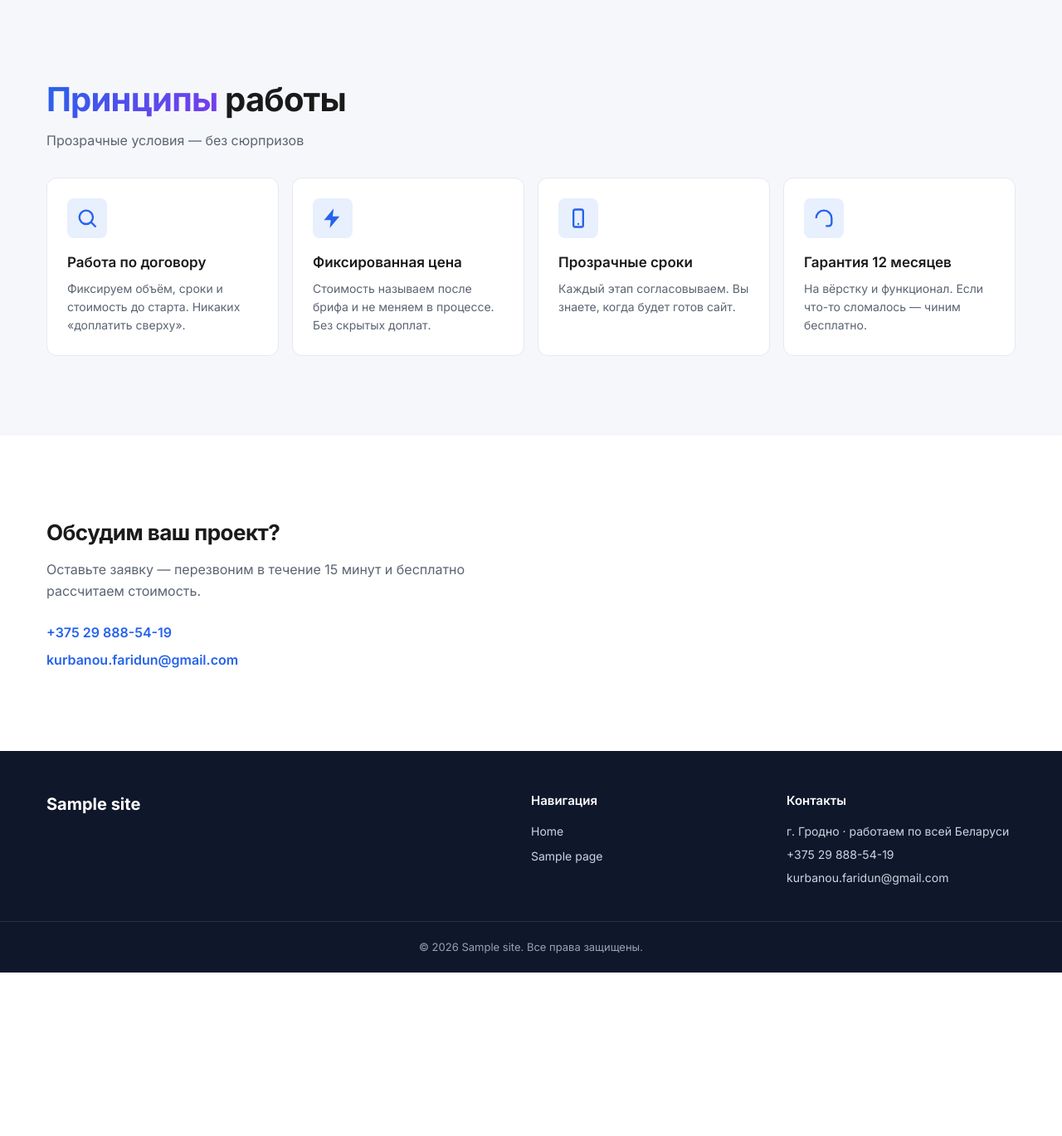
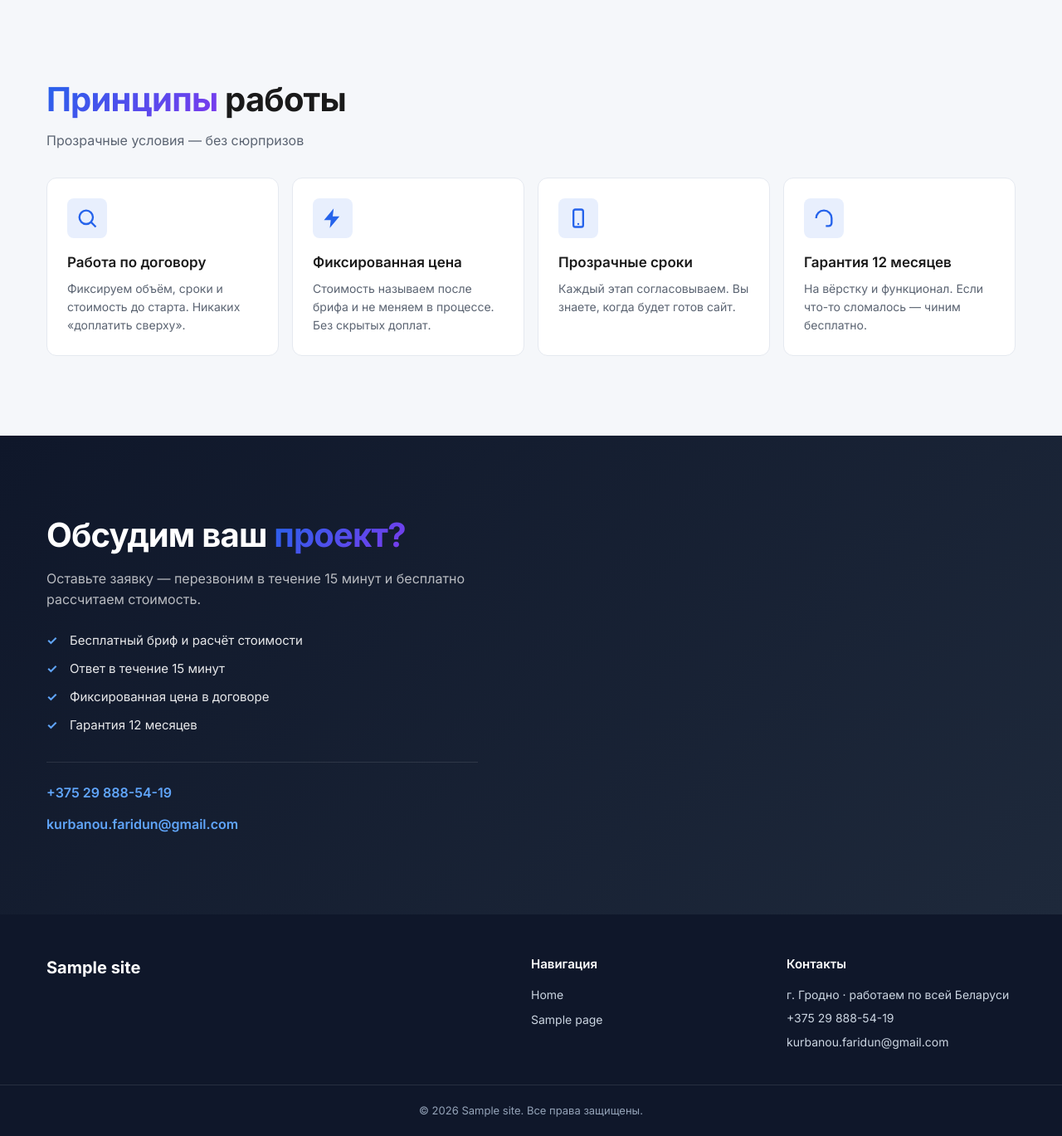
Before and after one commit to Kurbanou/kfn.by, a WordPress theme: template themes/custom/front-page.php in a window 1280 px wide. Shown: the part 3407-4776 px from the top of the page at 83% size. Before the commit the page ends 4579 px from the top, so only its background shows below. Run offline with PHP 8.4 and a stand-in for WordPress, Linux system fonts and the light colour scheme; the site name, menu and one post (Sample post) are stand-ins, and other content is empty.

Commit message:
feat(cta): тёмный градиент + белая карточка формы
- Фон: linear-gradient(135deg, #0f172a, #1e293b)
- Текст: белый (заголовок), светло-серый (описание), синие галочки и контакты
- Форма: белая карточка с глубокой тенью
- Кнопка: яркая, с hover
- Убраны дубли .cta__title / .cta__text
- Разделитель между преимуществами и контактами

```diff
--- a/themes/custom/assets/css/style.css
+++ b/themes/custom/assets/css/style.css
@@ -775,75 +775,185 @@ html.nav-open {
 /* ==========================================================
    CTA / FORM
    ========================================================== */
+.cta {
+  background: linear-gradient(135deg, #0f172a 0%, #1e293b 100%);
+  padding: 80px 0;
+}
+
 .cta__inner {
   display: grid;
-  gap: 32px;
-}
+  gap: 48px;
+}
+
+.cta__content {
+  max-width: 520px;
+}
+
+/* Заголовок — белый */
 .cta__title {
-  font-size: 26px;
+  font-size: 32px;
   font-weight: 700;
-  margin-bottom: 12px;
+  line-height: 1.2;
   letter-spacing: -0.02em;
-}
+  margin-bottom: 16px;
+  color: #fff;
+}
+
+/* Текст — светло-серый */
 .cta__text {
-  color: var(--color-text-muted);
+  font-size: 16px;
+  color: rgba(255, 255, 255, 0.7);
   margin-bottom: 24px;
-}
+  line-height: 1.6;
+}
+
+/* Список преимуществ */
+.cta__benefits {
+  display: flex;
+  flex-direction: column;
+  gap: 10px;
+  margin-bottom: 32px;
+  list-style: none;
+  padding: 0;
+}
+
+.cta__benefits li {
+  position: relative;
+  padding-left: 28px;
+  font-size: 15px;
+  color: rgba(255, 255, 255, 0.9);
+}
+
+.cta__benefits li::before {
+  content: "✓";
+  position: absolute;
+  left: 0;
+  top: 0;
+  font-weight: 700;
+  color: #60a5fa;
+}
+
+/* Контакты */
 .cta__contacts {
+  display: flex;
+  flex-direction: column;
+  gap: 12px;
+  margin-top: 32px;
+  padding-top: 24px;
+  border-top: 1px solid rgba(255, 255, 255, 0.1);
+}
+
+.cta__contacts a {
+  display: inline-flex;
+  align-items: center;
+  gap: 10px;
+  font-weight: 600;
+  font-size: 16px;
+  color: #60a5fa;
+  text-decoration: none;
+  transition: var(--transition);
+}
+
+.cta__contacts a:hover {
+  color: #93c5fd;
+}
+
+/* Карточка формы (CF7) */
+.wpcf7 {
+  background: #fff;
+  border-radius: 20px;
+  padding: 40px;
+  box-shadow: 0 20px 60px rgba(0, 0, 0, 0.5);
+  border: 1px solid rgba(255, 255, 255, 0.1);
+}
+
+.wpcf7-form {
+  display: flex;
+  flex-direction: column;
+  gap: 20px;
+}
+
+.wpcf7-form .form {
+  background: none;
+  border: none;
+  box-shadow: none;
+  padding: 0;
+  gap: 0;
+}
+
+.form__field {
   display: flex;
   flex-direction: column;
   gap: 8px;
-}
-.cta__contacts a {
-  font-weight: 600;
-  color: var(--color-accent);
-}
-.cta__contacts a:hover {
-  text-decoration: underline;
-}
-
-.form {
-  background: #fff;
-  border: 1px solid var(--color-border);
-  border-radius: var(--radius);
-  padding: 24px;
-  display: flex;
-  flex-direction: column;
-  gap: 16px;
-}
-.form__field {
-  display: flex;
-  flex-direction: column;
-  gap: 6px;
-}
+  margin-bottom: 20px;
+}
+
 .form__label {
-  font-size: 13px;
-  font-weight: 600;
-  color: var(--color-text-muted);
-}
+  font-size: 14px;
+  font-weight: 600;
+  color: var(--color-text);
+}
+
 .form__input {
   width: 100%;
-  padding: 12px 14px;
+  padding: 14px 18px;
   font: inherit;
   font-size: 15px;
-  border: 1px solid var(--color-border);
+  border: 1.5px solid var(--color-border);
   border-radius: var(--radius-sm);
-  background: #fff;
+  background: #fafbfc;
   transition: var(--transition);
 }
+
+.form__input:hover {
+  border-color: #cbd5e1;
+}
+
 .form__input:focus {
   outline: none;
   border-color: var(--color-accent);
-  box-shadow: 0 0 0 3px rgba(37, 99, 235, 0.15);
-}
+  background: #fff;
+  box-shadow: 0 0 0 4px rgba(37, 99, 235, 0.1);
+}
+
 .form__textarea {
   resize: vertical;
-  min-height: 90px;
-}
+  min-height: 120px;
+}
+
 .form__note {
   font-size: 12px;
   color: var(--color-text-muted);
   text-align: center;
+  margin-top: 8px;
+}
+
+/* Кнопка CF7 */
+.wpcf7-submit {
+  padding: 16px 24px;
+  font-size: 16px;
+  border-radius: var(--radius-sm);
+  box-shadow: 0 8px 20px rgba(37, 99, 235, 0.25);
+  transition: var(--transition);
+  width: 100%;
+  border: none;
+  cursor: pointer;
+}
+
+.wpcf7-submit:hover {
+  transform: translateY(-2px);
+  box-shadow: 0 12px 28px rgba(37, 99, 235, 0.35);
+}
+
+@media (min-width: 960px) {
+  .cta__inner {
+    grid-template-columns: 1fr 1fr;
+    gap: 80px;
+    align-items: center;
+  }
+  .cta__title {
+    font-size: 40px;
+  }
 }
 
 /* ==========================================================
--- a/themes/custom/front-page.php
+++ b/themes/custom/front-page.php
@@ -351,25 +351,8 @@ wp_reset_postdata();
     </div>
 </section>
 
+
 <!-- ================= ФОРМА ЗАЯВКИ ================= -->
-<section class="cta section" id="form">
-    <div class="container cta__inner">
-        <div class="cta__content">
-            <h2 class="cta__title">Обсудим ваш проект?</h2>
-            <p class="cta__text">
-                Оставьте заявку — перезвоним в течение 15 минут и бесплатно рассчитаем стоимость.
-            </p>
-            <ul class="cta__contacts">
-                <li><a href="tel:+375298885419">+375 29 888-54-19</a></li>
-                <li><a href="mailto:kurbanou.faridun@gmail.com">kurbanou.faridun@gmail.com</a></li>
-            </ul>
-        </div>
-
-        <?php // Форма — см. пункт 8 ниже
-        ?>
-        <!-- <?php get_template_part('template-parts/form'); ?> -->
-        <?php echo do_shortcode('[contact-form-7 id="7101a05" title="Форма заявки (главная)"]'); ?>
-    </div>
-</section>
+<?php get_template_part('template-parts/cta'); ?>
 
 <?php get_footer(); ?>
--- /dev/null
+++ b/themes/custom/template-parts/cta.php
@@ -0,0 +1,34 @@
+<?php
+
+/**
+ * Блок CTA (форма заявки) — используется на всех страницах
+ *
+ * @package custom
+ */
+?>
+
+<section class="cta section" id="form">
+    <div class="container cta__inner">
+        <div class="cta__content">
+            <h2 class="section__title cta__title">Обсудим ваш <span>проект?</span> </h2>
+            <p class="cta__text">
+                Оставьте заявку — перезвоним в течение 15 минут и бесплатно рассчитаем стоимость.
+            </p>
+
+            <!-- Список преимуществ -->
+            <ul class="cta__benefits">
+                <li>Бесплатный бриф и расчёт стоимости</li>
+                <li>Ответ в течение 15 минут</li>
+                <li>Фиксированная цена в договоре</li>
+                <li>Гарантия 12 месяцев</li>
+            </ul>
+
+            <ul class="cta__contacts">
+                <li><a href="tel:+375298885419">+375 29 888-54-19</a></li>
+                <li><a href="mailto:kurbanou.faridun@gmail.com">kurbanou.faridun@gmail.com</a></li>
+            </ul>
+        </div>
+
+        <?php echo do_shortcode('[contact-form-7 id="7101a05" title="Форма заявки (главная)"]'); ?>
+    </div>
+</section>
```
